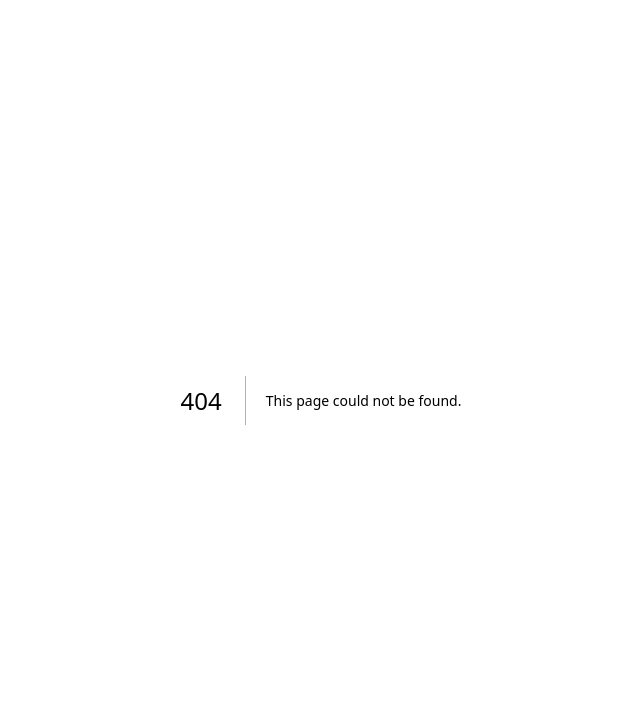
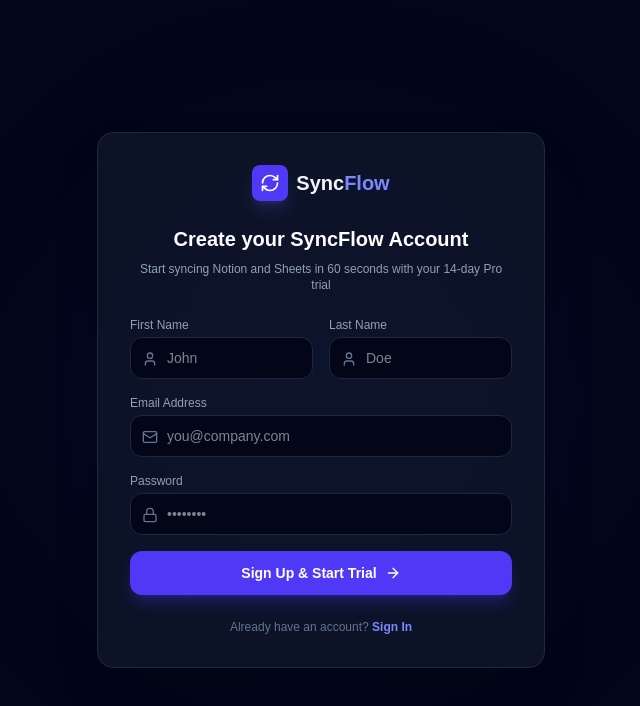
Before and after one commit to Surajansari/notion-sheets-sync, a Next.js app: page /signup in a window 1280 px wide. Before the commit this address had no page. Shown: the top 706 px of the page, without its empty margins (319-959 px from the left). Built offline with nearby package versions, Linux system fonts and the light colour scheme; no server answers.

Commit message:
feat: add first and last name collection on signup page

```diff
--- /dev/null
+++ b/src/app/signup/page.tsx
@@ -0,0 +1,155 @@
+"use client";
+
+import { useState } from "react";
+import { useRouter } from "next/navigation";
+import { supabase } from "@/lib/supabase";
+import { RefreshCw, ArrowRight, Lock, Mail, User } from "lucide-react";
+
+export default function SignupPage() {
+  const router = useRouter();
+  const [firstName, setFirstName] = useState("");
+  const [lastName, setLastName] = useState("");
+  const [email, setEmail] = useState("");
+  const [password, setPassword] = useState("");
+  const [loading, setLoading] = useState(false);
+  const [errorMsg, setErrorMsg] = useState("");
+
+  const handleSignUp = async (e: React.FormEvent) => {
+    e.preventDefault();
+    setLoading(true);
+    setErrorMsg("");
+
+    try {
+      const { error } = await supabase.auth.signUp({
+        email,
+        password,
+        options: {
+          data: {
+            first_name: firstName,
+            last_name: lastName,
+          },
+        },
+      });
+
+      if (error) throw error;
+
+      alert("Account created successfully! Welcome to your 14-day Pro trial.");
+      router.push("/dashboard");
+    } catch (err: any) {
+      setErrorMsg(err.message || "Authentication failed");
+    } finally {
+      setLoading(false);
+    }
+  };
+
+  return (
+    <div className="min-h-screen bg-slate-950 text-slate-100 flex flex-col justify-center items-center px-6 relative selection:bg-indigo-500 selection:text-white">
+      {/* Background Glow */}
+      <div className="absolute top-1/2 left-1/2 -translate-x-1/2 -translate-y-1/2 w-96 h-96 bg-indigo-600/10 blur-[120px] pointer-events-none rounded-full" />
+
+      <div className="w-full max-w-md bg-slate-900/80 border border-slate-800 p-8 rounded-2xl backdrop-blur-md shadow-2xl relative z-10">
+        <div className="flex items-center justify-center gap-2 font-bold text-xl mb-6">
+          <div className="w-9 h-9 rounded-lg bg-indigo-600 flex items-center justify-center text-white shadow-lg shadow-indigo-500/20">
+            <RefreshCw className="w-5 h-5" />
+          </div>
+          <span>Sync<span className="text-indigo-400">Flow</span></span>
+        </div>
+
+        <h2 className="text-xl font-bold text-center text-white mb-2">
+          Create your SyncFlow Account
+        </h2>
+        <p className="text-xs text-slate-400 text-center mb-6">
+          Start syncing Notion and Sheets in 60 seconds with your 14-day Pro trial
+        </p>
+
+        {errorMsg && (
+          <div className="mb-4 p-3 rounded-lg bg-red-950/60 border border-red-500/40 text-red-200 text-xs">
+            {errorMsg}
+          </div>
+        )}
+
+        <form onSubmit={handleSignUp} className="space-y-4">
+          <div className="grid grid-cols-2 gap-4">
+            <div>
+              <label className="block text-xs font-medium text-slate-400 mb-1">First Name</label>
+              <div className="relative">
+                <User className="w-4 h-4 text-slate-500 absolute left-3 top-3.5" />
+                <input
+                  type="text"
+                  required
+                  value={firstName}
+                  onChange={(e) => setFirstName(e.target.value)}
+                  placeholder="John"
+                  className="w-full bg-slate-950 border border-slate-800 focus:border-indigo-500 text-white pl-9 pr-4 py-2.5 rounded-xl text-sm outline-none transition"
+                />
+              </div>
+            </div>
+            <div>
+              <label className="block text-xs font-medium text-slate-400 mb-1">Last Name</label>
+              <div className="relative">
+                <User className="w-4 h-4 text-slate-500 absolute left-3 top-3.5" />
+                <input
+                  type="text"
+                  required
+                  value={lastName}
+                  onChange={(e) => setLastName(e.target.value)}
+                  placeholder="Doe"
+                  className="w-full bg-slate-950 border border-slate-800 focus:border-indigo-500 text-white pl-9 pr-4 py-2.5 rounded-xl text-sm outline-none transition"
+                />
+              </div>
+            </div>
+          </div>
+
+          <div>
+            <label className="block text-xs font-medium text-slate-400 mb-1">Email Address</label>
+            <div className="relative">
+              <Mail className="w-4 h-4 text-slate-500 absolute left-3 top-3.5" />
+              <input
+                type="email"
+                required
+                value={email}
+                onChange={(e) => setEmail(e.target.value)}
+                placeholder="you@company.com"
+                className="w-full bg-slate-950 border border-slate-800 focus:border-indigo-500 text-white pl-9 pr-4 py-2.5 rounded-xl text-sm outline-none transition"
+              />
+            </div>
+          </div>
+
+          <div>
+            <label className="block text-xs font-medium text-slate-400 mb-1">Password</label>
+            <div className="relative">
+              <Lock className="w-4 h-4 text-slate-500 absolute left-3 top-3.5" />
+              <input
+                type="password"
+                required
+                minLength={6}
+                value={password}
+                onChange={(e) => setPassword(e.target.value)}
+                placeholder="••••••••"
+                className="w-full bg-slate-950 border border-slate-800 focus:border-indigo-500 text-white pl-9 pr-4 py-2.5 rounded-xl text-sm outline-none transition"
+              />
+            </div>
+          </div>
+
+          <button
+            type="submit"
+            disabled={loading}
+            className="w-full bg-indigo-600 hover:bg-indigo-500 text-white font-semibold py-3 rounded-xl text-sm transition shadow-lg shadow-indigo-600/30 flex items-center justify-center gap-2 mt-2 cursor-pointer"
+          >
+            {loading ? "Creating Account..." : "Sign Up & Start Trial"}
+            <ArrowRight className="w-4 h-4" />
+          </button>
+        </form>
+
+        <div className="mt-6 text-center text-xs text-slate-500">
+          <p>
+            Already have an account?{" "}
+            <a href="/login" className="text-indigo-400 hover:underline font-semibold">
+              Sign In
+            </a>
+          </p>
+        </div>
+      </div>
+    </div>
+  );
+}
```
